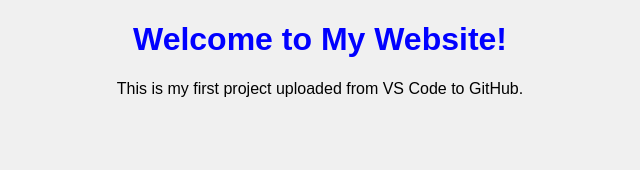
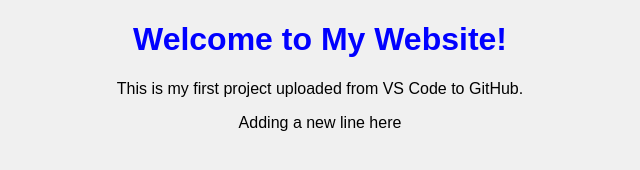
Before and after one commit to anusrivp2027-ui/my-website, a plain HTML site: page index.html in a window 1280 px wide. Shown: the whole page, without its empty margins (320-960 px from the left). Drawn offline with Linux system fonts and the light colour scheme.

Commit message:
added a line

```diff
--- a/index.html
+++ b/index.html
@@ -7,5 +7,6 @@
 <body>
     <h1>Welcome to My Website!</h1>
     <p>This is my first project uploaded from VS Code to GitHub.</p>
+    <p>Adding a new line here</p>
 </body>
 </html>
```
